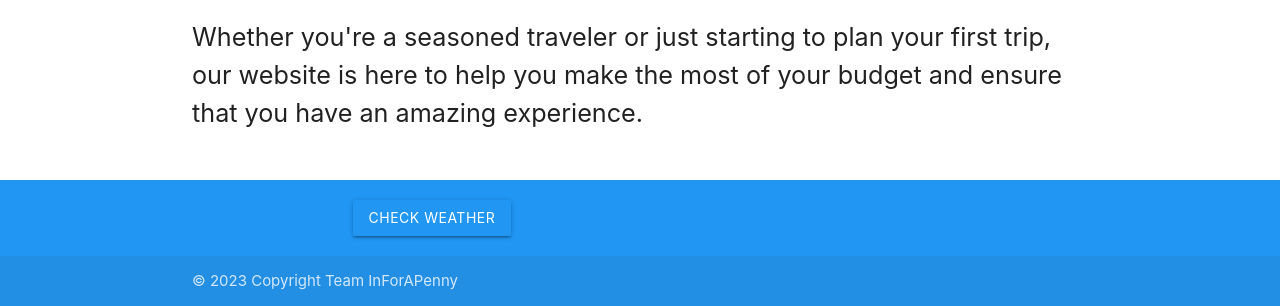
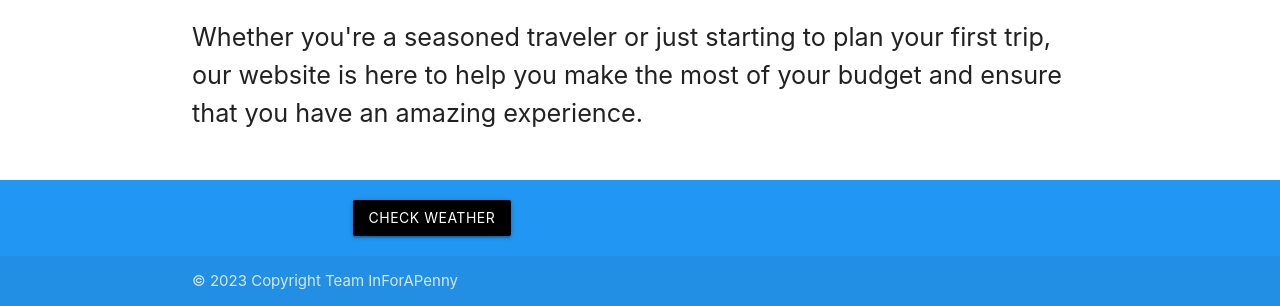
Before and after one commit to ibuttimer/in-for-a-penny, a Django app: page / in a window 1280 px wide. Shown: the part 683-989 px from the top of the page. Run offline with Django 4.2, Linux system fonts and the light colour scheme; some libraries are stand-ins or nearby versions.

Commit message:
Revert "Changed some styling in footer"

```diff
--- a/templates/footer.html
+++ b/templates/footer.html
@@ -4,7 +4,7 @@
     <div class="container">
         <div class="row">
             <div class="col l4 offset-l2 s12">
-                <a href="{% url 'base:weather' %}" class="btn waves-effect blue" style="background-color: #26a69a;">Check Weather</a>
+                <a href="{% url 'base:weather' %}" class="btn black">Check Weather</a>
             </div>
         </div>
     </div>
```
